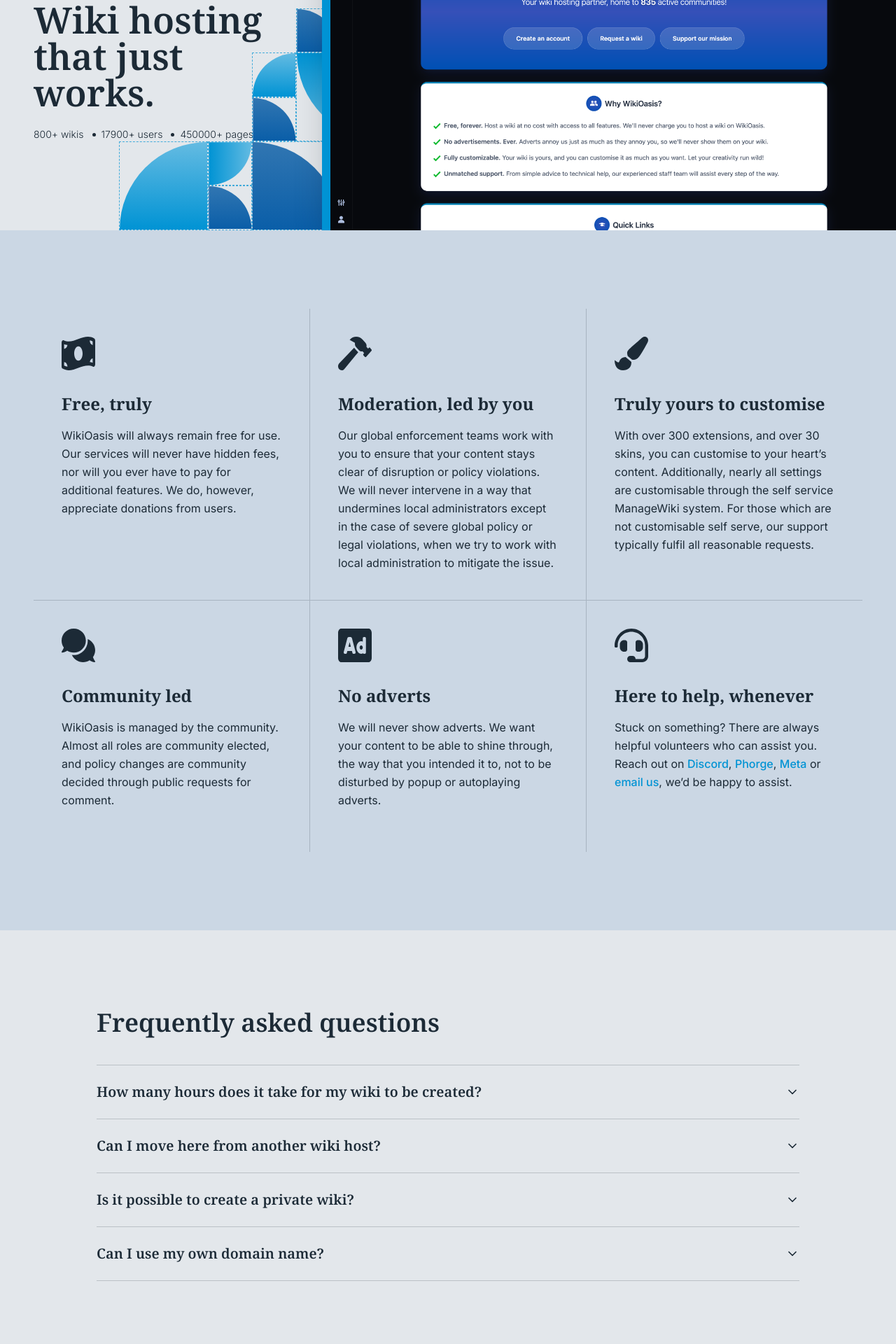
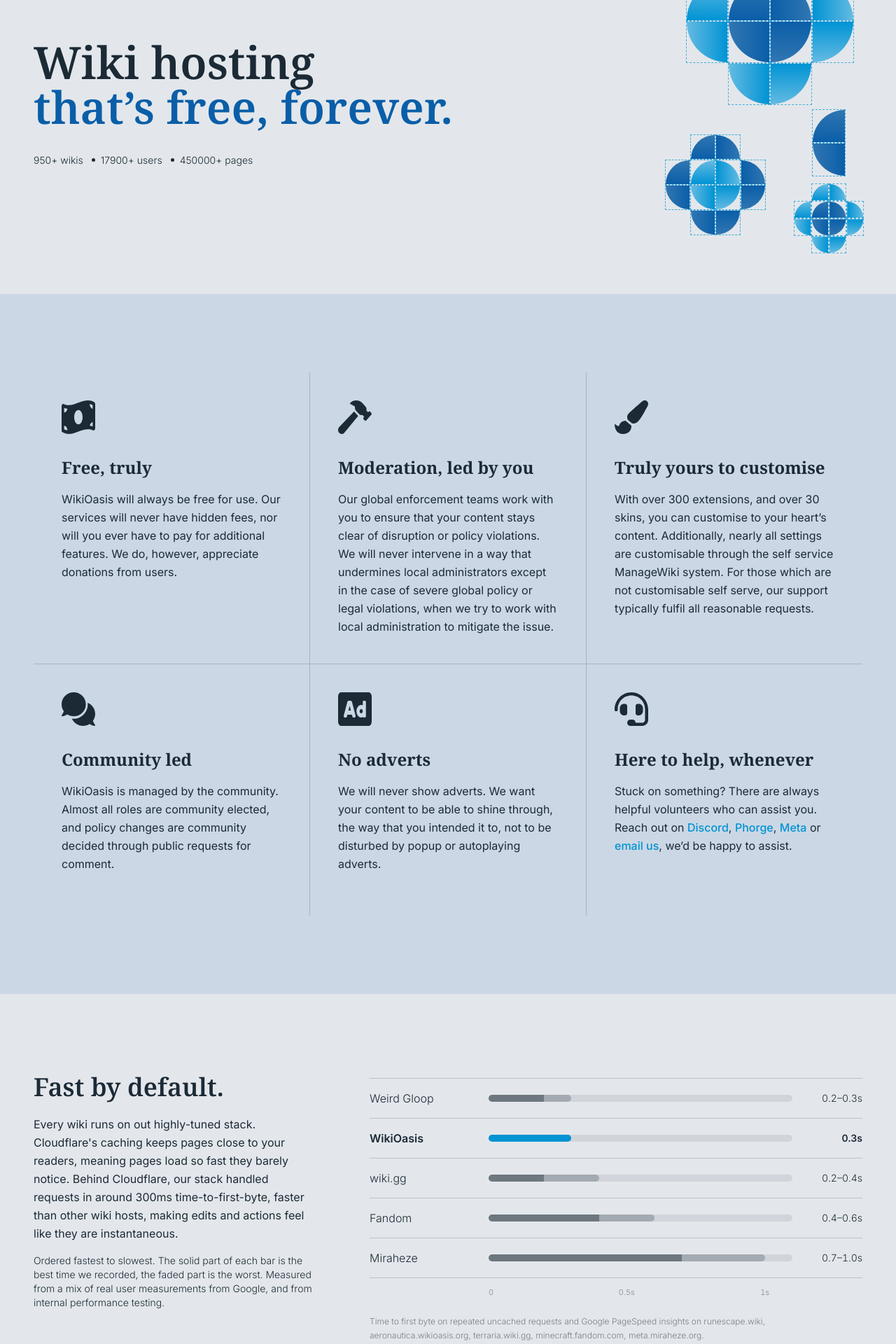
Before and after one commit to WikiOasis/landing, a Next.js app: page / in a window 1280 px wide. Shown: the part 180-2100 px from the top of the page at 70% size. Built offline with nearby package versions, Linux system fonts and the light colour scheme; no server answers.

Commit message:
updates/new speed section

```diff
--- a/src/app/page.tsx
+++ b/src/app/page.tsx
@@ -1,6 +1,7 @@
 'use client';
 import Accordion from "@/components/Accordion";
-import QuadrantCluster, { STACK_PETALS } from "@/components/QuadrantCluster";
+import QuadrantCluster, { BLOOM_PETALS, STACK_PETALS } from "@/components/QuadrantCluster";
+import SpeedChart from "@/components/SpeedChart";
 import ThemeToggle from "@/components/ThemeToggle";
 import { ArrowRight } from "lucide-react";
 import { JSX, memo, useEffect, useState } from "react";
@@ -8,6 +9,13 @@
 
 const linkClasses =
   "link-underline text-button font-medium transition-opacity hover:opacity-90";
+
+const heroTaglines = [
+  "that just works.",
+  "that’s fast as f*ck.",
+  "that’s free, forever.",
+  "that’s truly yours.",
+];
 
 const discordLink = "https://discord.gg/Hc249nXbak";
 const requestWikiLink = "https://meta.wikioasis.org/wiki/Special:RequestWiki";
@@ -62,7 +70,7 @@
     icon: "/figma-icons/free.svg",
     title: "Free, truly",
     description:
-      "WikiOasis will always remain free for use. Our services will never have hidden fees, nor will you ever have to pay for additional features. We do, however, appreciate donations from users.",
+      "WikiOasis will always be free for use. Our services will never have hidden fees, nor will you ever have to pay for additional features. We do, however, appreciate donations from users.",
   },
   {
     icon: "/figma-icons/moderation.svg",
@@ -176,6 +184,34 @@
   url: "https://wikioasis.org",
 };
 
+function HeroTagline() {
+  const [index, setIndex] = useState(0);
+
+  useEffect(() => {
+    if (window.matchMedia?.("(prefers-reduced-motion: reduce)").matches) return;
+
+    const cycle = window.setInterval(
+      () => setIndex((i) => (i + 1) % heroTaglines.length),
+      2600
+    );
+    return () => window.clearInterval(cycle);
+  }, []);
+
+  return (
+    <span
+      className="block min-h-[2.2em] text-title min-[430px]:min-h-[1.15em]"
+      style={{ perspective: "900px" }}
+    >
+      <span
+        key={index}
+        className="inline-block animate-[flipIn_420ms_ease-out] [transform-origin:center_bottom]"
+      >
+        {heroTaglines[index]}
+      </span>
+    </span>
+  );
+}
+
 function FeatureIcon({ src }: { src: string }) {
   return (
     <span
@@ -234,7 +270,7 @@
   }, []);
 
   const roundDown = (n: number) => Math.floor(n / 100) * 100;
-  const wikisLabel = wikis != null ? `${roundDown(wikis)}+` : "800+";
+  const wikisLabel = wikis != null ? `${roundDown(wikis)}+` : "950+";
   const usersLabel = users != null ? `${roundDown(users)}+` : "17900+";
 
   const stats = [
@@ -292,38 +328,27 @@
 
       {/* Hero */}
       <section className="relative overflow-hidden">
-        <div className="grid lg:grid-cols-[1fr_minmax(0,820px)]">
-          <div className="w-full max-w-[680px] animate-[fadeInUp_700ms_ease-out] px-6 pb-10 pt-14 lg:self-center lg:pb-24 lg:pl-12 lg:pr-8 lg:pt-24">
-            <h1 className="font-serif text-4xl font-semibold leading-[1.1] text-body sm:text-5xl lg:text-[52px] pr-4">
-              Wiki hosting that just works.
+        <div className="relative mx-auto flex max-w-[1600px] flex-col px-6 pb-40 pt-16 sm:pb-48 lg:min-h-[520px] lg:px-12 lg:pb-20 lg:pt-20">
+          <div className="w-full max-w-[calc(100%-120px)] animate-[fadeInUp_700ms_ease-out] sm:max-w-[760px] lg:my-auto">
+            <h1 className="font-serif text-4xl font-semibold leading-[1.1] text-body sm:text-5xl lg:text-[64px]">
+              Wiki hosting{" "}
+              <HeroTagline />
             </h1>
-              <div className="pb-6"><StatLine /></div>
+            <div className="pb-6">
+              <StatLine />
+            </div>
             <div className="mt-10 sm:hidden">
               <GetStartedButton />
             </div>
           </div>
 
-          {/* Browser mockup — flush to the right & bottom edges, frame only top-left */}
-          <div className="relative px-6 pb-12 lg:self-end lg:p-0">
-            {/* Circle-quadrant cluster, tucked into the gap just left of the
-                mockup, bottom-aligned and slightly overlapping behind it */}
-            <QuadrantCluster className="absolute bottom-0 right-full z-0 hidden w-[300px] translate-x-[90px] lg:block xl:w-[380px] 2xl:w-[480px]" />
+          <QuadrantCluster
+            petals={BLOOM_PETALS}
+            gridW={600}
+            gridH={900}
+            className="pointer-events-none absolute bottom-0 right-0 z-0 w-[150px] sm:w-[220px] lg:w-[300px] xl:w-[360px] 2xl:w-[420px]"
+          />
 
-            {/* Mobile: skip the heavy browser image and show the same hero
-                quadrant cluster, anchored to the bottom-right edge */}
-            <div className="-mr-6 flex justify-end pt-2 lg:hidden">
-              <QuadrantCluster className="w-[280px] max-w-full translate-x-[24px]" />
-            </div>
-
-            {/* Desktop: the browser mockup */}
-            <div className="relative z-10 hidden rounded-tl-[20px] bg-button pl-3 pt-3 shadow-2xl lg:block">
-              <img
-                src="/hero-mockup.png"
-                alt="A preview of a wiki hosted on WikiOasis"
-                className="block w-full rounded-tl-[10px]"
-              />
-            </div>
-          </div>
         </div>
       </section>
 
@@ -346,6 +371,38 @@
                   </p>
                 </article>
               ))}
+            </div>
+          </div>
+        </div>
+      </section>
+
+      {/* Speed */}
+      <section id="speed" className="bg-background">
+        <div className="mx-auto max-w-[1440px] px-6 py-20 lg:px-12 lg:py-28">
+          <div className="grid gap-12 lg:grid-cols-[minmax(0,400px)_1fr] lg:gap-20">
+            <div>
+              <h2 className="font-serif text-4xl font-semibold leading-[1.15] text-body">
+                Fast by default.
+              </h2>
+              <p className="mt-5 text-base leading-relaxed text-body/90">
+                Every wiki runs on out highly-tuned stack. Cloudflare's caching
+                keeps pages close to your readers, meaning pages load so fast
+                they barely notice.
+
+                Behind Cloudflare, our stack handled requests in around 300ms
+                time-to-first-byte, faster than other wiki hosts, making edits
+                and actions feel like they are instantaneous.
+              </p>
+              <p className="mt-4 text-sm font-light text-body/70">
+                Ordered fastest to slowest. The solid part of each bar is the
+                best time we recorded, the faded part is the worst. Measured
+                from a mix of real user measurements from Google, and from
+                internal performance testing.
+              </p>
+            </div>
+
+            <div className="lg:pt-2">
+              <SpeedChart />
             </div>
           </div>
         </div>
@@ -380,8 +437,6 @@
 
       {/* Footer */}
       <footer className="relative border-t border-line bg-background-alt">
-        {/* A little flair — an independent quadrant stack that rises up out of
-            the footer along the right edge */}
         <QuadrantCluster
           petals={STACK_PETALS}
           gridW={200}
--- a/src/components/QuadrantCluster.tsx
+++ b/src/components/QuadrantCluster.tsx
@@ -6,8 +6,6 @@
 type Tone = "light" | "dark";
 
 type Petal = {
-  // Position/size expressed on an arbitrary grid (gridW × gridH units) so the
-  // whole motif can be scaled responsively via percentages.
   x: number;
   y: number;
   size: number;
@@ -20,8 +18,6 @@
   dark: "from-[#3176b2] to-[#0a5ea8]",
 };
 
-// The hero "flower" — taken from node 1:4 of the Figma file, origin (380, 202)
-// on a 600 × 600 grid.
 export const FLOWER_PETALS: readonly Petal[] = [
   { x: 500, y: 500, size: 100, tone: "dark" },
   { x: 0, y: 400, size: 200, tone: "light" },
@@ -37,21 +33,45 @@
   { x: 400, y: 100, size: 100, tone: "dark", transform: "-scale-y-100 rotate-180" },
 ];
 
-// A tall, independent vertical stack (for the footer & mobile hero) on a
-// 200 × 500 grid. A single petal at the top widens into a two-petal body and
-// a symmetric, flat-bottomed base so the whole thing reads as grounded.
 export const STACK_PETALS: readonly Petal[] = [
-  // Tapered tip (centred)
   { x: 50, y: 0, size: 100, tone: "light" },
   { x: 50, y: 100, size: 100, tone: "dark", transform: "rotate-180" },
-  // Body — mirrored pairs
   { x: 0, y: 200, size: 100, tone: "light" },
   { x: 100, y: 200, size: 100, tone: "light", transform: "-scale-x-100" },
   { x: 0, y: 300, size: 100, tone: "dark", transform: "rotate-180" },
   { x: 100, y: 300, size: 100, tone: "dark", transform: "-scale-x-100 rotate-180" },
-  // Symmetric, flat-bottomed base for support
   { x: 0, y: 400, size: 100, tone: "light" },
   { x: 100, y: 400, size: 100, tone: "light", transform: "-scale-x-100" },
+];
+
+const flower = (
+  cx: number,
+  cy: number,
+  r: number,
+  petal: Tone,
+  centre: Tone
+): Petal[] => [
+  { x: cx - r, y: cy - 2 * r, size: r, tone: petal },
+  { x: cx, y: cy - 2 * r, size: r, tone: petal, transform: "rotate-90" },
+  { x: cx + r, y: cy - r, size: r, tone: petal, transform: "rotate-90" },
+  { x: cx + r, y: cy, size: r, tone: petal, transform: "rotate-180" },
+  { x: cx - r, y: cy + r, size: r, tone: petal, transform: "-rotate-90" },
+  { x: cx, y: cy + r, size: r, tone: petal, transform: "rotate-180" },
+  { x: cx - 2 * r, y: cy - r, size: r, tone: petal },
+  { x: cx - 2 * r, y: cy, size: r, tone: petal, transform: "-rotate-90" },
+  { x: cx - r, y: cy - r, size: r, tone: centre },
+  { x: cx, y: cy - r, size: r, tone: centre, transform: "rotate-90" },
+  { x: cx - r, y: cy, size: r, tone: centre, transform: "-rotate-90" },
+  { x: cx, y: cy, size: r, tone: centre, transform: "rotate-180" },
+];
+
+export const BLOOM_PETALS: readonly Petal[] = [
+  ...flower(300, 250, 100, "light", "dark"),
+  ...flower(170, 640, 60, "dark", "light"),
+  ...flower(440, 720, 42, "light", "dark"),
+
+  { x: 400, y: 460, size: 80, tone: "dark" },
+  { x: 400, y: 540, size: 80, tone: "dark", transform: "-rotate-90" },
 ];
 
 export default function QuadrantCluster({
@@ -72,9 +92,6 @@
     <div aria-hidden className={`pointer-events-none select-none ${className}`}>
       <div className="relative w-full" style={{ aspectRatio: `${gridW} / ${gridH}` }}>
         {petals.map((p, i) => (
-          // Square bounding box with a dashed blue outline, like a selection
-          // frame. The gradient quadrant fills it; only the quadrant is
-          // transformed so the square frame stays axis-aligned.
           <div
             key={i}
             className="absolute border border-dashed border-[#0093d4]/70"
--- /dev/null
+++ b/src/components/SpeedChart.tsx
@@ -0,0 +1,174 @@
+"use client";
+
+import { memo, useEffect, useRef, useState } from "react";
+
+type Host = {
+  name: string;
+  probe: string;
+  low: number;
+  high: number;
+  us?: boolean;
+};
+
+const HOSTS: readonly Host[] = [
+  { name: "WikiOasis", probe: "aeronautica.wikioasis.org", low: 0.3, high: 0.3, us: true },
+  { name: "wiki.gg", probe: "terraria.wiki.gg", low: 0.2, high: 0.4 },
+  { name: "Weird Gloop", probe: "runescape.wiki", low: 0.2, high: 0.3 },
+  { name: "Fandom", probe: "minecraft.fandom.com", low: 0.4, high: 0.6 },
+  { name: "Miraheze", probe: "meta.miraheze.org", low: 0.7, high: 1.0 },
+];
+
+const BY_SPEED = [...HOSTS].sort(
+  (a, b) =>
+    (a.low + a.high) / 2 - (b.low + b.high) / 2 ||
+    a.high - b.high ||
+    a.low - b.low
+);
+
+const SCALE = 1.1;
+const TICKS = [0, 0.5, 1.0];
+
+const pct = (seconds: number) => `${(seconds / SCALE) * 100}%`;
+
+const format = (host: Host) =>
+  host.low === host.high
+    ? `${host.low.toFixed(1)}s`
+    : `${host.low.toFixed(1)}–${host.high.toFixed(1)}s`;
+
+type Phase = "initial" | "collapsed" | "shown";
+
+const Row = memo(function Row({
+  host,
+  phase,
+  index,
+}: {
+  host: Host;
+  phase: Phase;
+  index: number;
+}) {
+  const emphasis = host.us ? "font-semibold text-body" : "font-light text-body/80";
+  const flat = host.low === host.high;
+
+  return (
+    <li className="grid grid-cols-[1fr_auto] items-baseline gap-x-4 gap-y-3 py-5 sm:grid-cols-[150px_1fr_80px] sm:items-center sm:gap-x-5 sm:py-4">
+      <span className={`text-sm sm:col-start-1 sm:text-base ${emphasis}`}>
+        {host.name}
+      </span>
+
+      <span
+        className={`justify-self-end text-sm tabular-nums sm:col-start-3 ${
+          host.us ? "font-semibold text-body" : "font-light text-body/70"
+        }`}
+      >
+        {format(host)}
+      </span>
+
+      <div
+        aria-hidden
+        className="relative col-span-2 h-2.5 w-full sm:col-span-1 sm:col-start-2 sm:row-start-1"
+      >
+        <span className="absolute inset-0 rounded-full bg-body opacity-[0.09]" />
+
+        <div
+          className={`absolute inset-y-0 left-0 flex origin-left ease-out motion-reduce:transition-none ${
+            phase === "initial" ? "" : "transition-transform duration-[900ms]"
+          }`}
+          style={{
+            width: pct(host.high),
+            transform: phase === "collapsed" ? "scaleX(0)" : "scaleX(1)",
+            transitionDelay: `${index * 90}ms`,
+          }}
+        >
+          <span
+            className={`h-full ${flat ? "rounded-full" : "rounded-l-full"} ${
+              host.us ? "bg-button" : "bg-body opacity-55"
+            }`}
+            style={{ width: `${(host.low / host.high) * 100}%` }}
+          />
+          {!flat && (
+            <span
+              className={`h-full flex-1 rounded-r-full ${
+                host.us ? "bg-button opacity-40" : "bg-body opacity-25"
+              }`}
+            />
+          )}
+        </div>
+      </div>
+
+    </li>
+  );
+});
+
+const SpeedChart = memo(function SpeedChart() {
+  const ref = useRef<HTMLDivElement>(null);
+  const [phase, setPhase] = useState<Phase>("initial");
+
+  useEffect(() => {
+    const node = ref.current;
+    if (!node) return;
+
+    if (
+      typeof IntersectionObserver === "undefined" ||
+      node.getBoundingClientRect().top < window.innerHeight
+    ) {
+      setPhase("shown");
+      return;
+    }
+
+    setPhase("collapsed");
+    const observer = new IntersectionObserver(
+      ([entry]) => {
+        if (entry.isIntersecting) {
+          setPhase("shown");
+          observer.disconnect();
+        }
+      },
+      { threshold: 0.2 }
+    );
+    observer.observe(node);
+    return () => observer.disconnect();
+  }, []);
+
+  return (
+    <div ref={ref}>
+      <ul className="divide-y divide-line border-y border-line">
+        {BY_SPEED.map((host, i) => (
+          <Row key={host.name} host={host} phase={phase} index={i} />
+        ))}
+      </ul>
+
+      <div
+        aria-hidden
+        className="mt-3 hidden sm:grid sm:grid-cols-[150px_1fr_80px] sm:gap-x-5"
+      >
+        <span className="relative col-start-2 block h-4">
+          {TICKS.map((t, i) => (
+            <span
+              key={t}
+              className="absolute top-0 text-[11px] font-light tabular-nums text-body opacity-50"
+              style={{
+                left: pct(t),
+                transform: i === 0 ? undefined : "translateX(-50%)",
+              }}
+            >
+              {t === 0 ? "0" : `${t}s`}
+            </span>
+          ))}
+        </span>
+      </div>
+
+      <p className="mt-6 text-xs font-light leading-relaxed text-body opacity-55">
+        Time to first byte on repeated uncached requests and Google PageSpeed insights on{" "}
+        {BY_SPEED.map((host, i) => (
+          <span key={host.probe}>
+            {i > 0 && ", "}
+            {host.probe}
+          </span>
+        ))}
+        .
+      </p>
+    </div>
+  );
+});
+
+export default SpeedChart;
```
Also changed, not shown: src/app/globals.css (+14 -0 lines).
